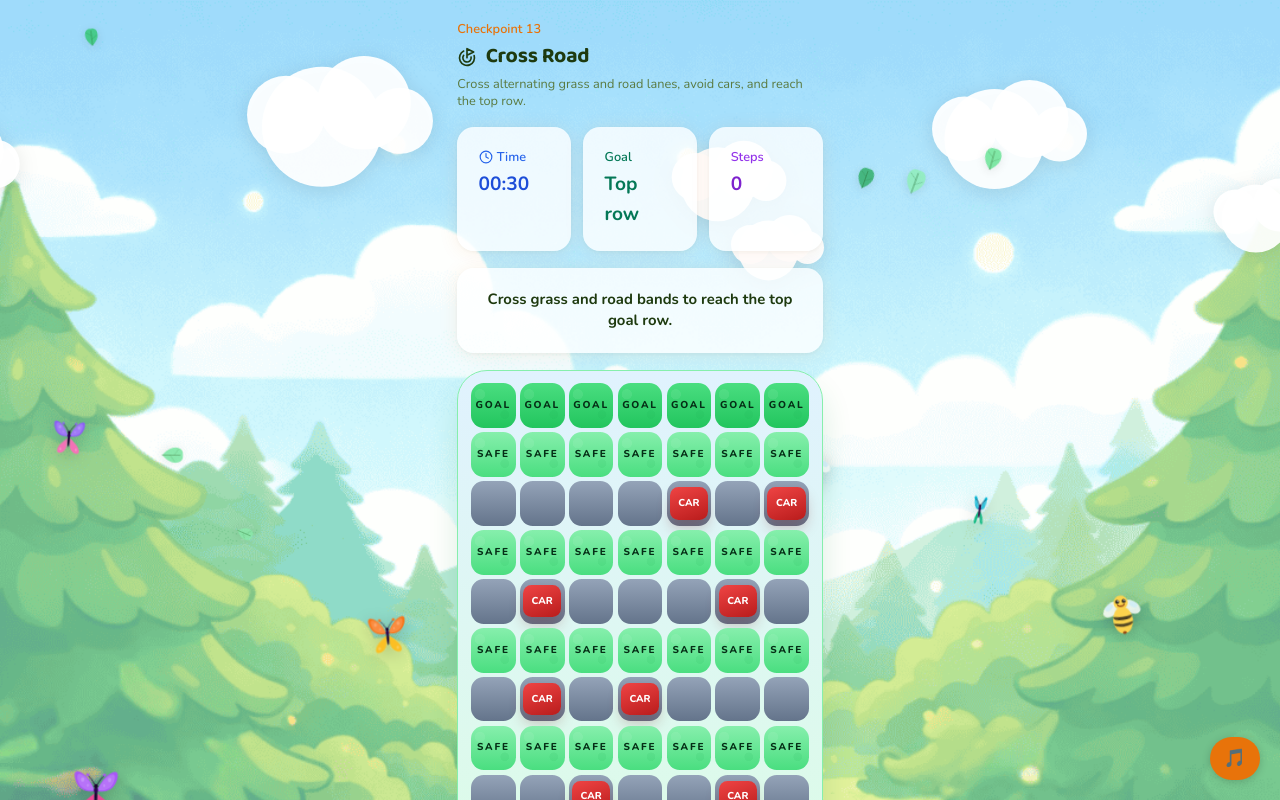
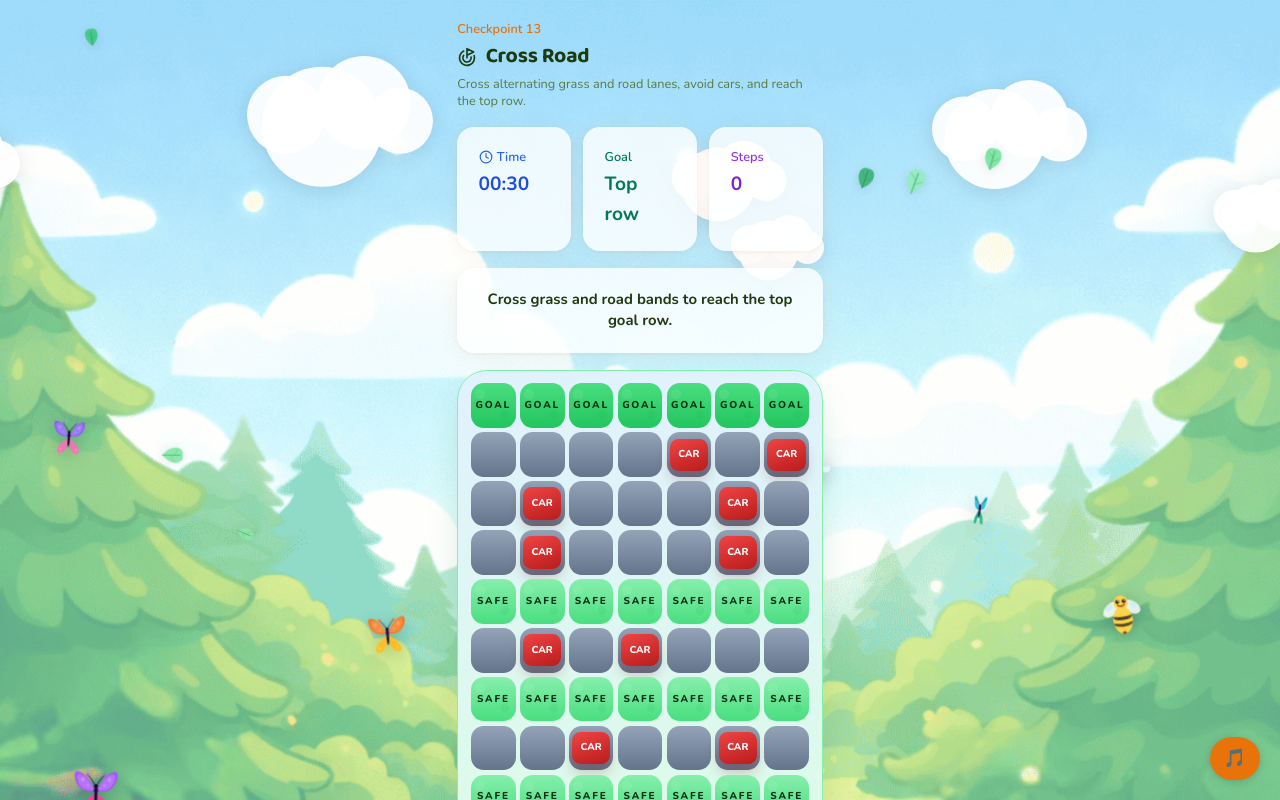
Before and after one commit to trungnguyen1221999/QR-Code-Game, a React (Vite) app in the folder frontend/: page /cross-road-game in a window 1280 px wide. Shown: the top 800 px of the page. Built offline with nearby package versions, Linux system fonts and the light colour scheme.

Commit message:
add 2 roads beside goal of cross road game

```diff
--- a/frontend/src/pages/CrossRoadGame.jsx
+++ b/frontend/src/pages/CrossRoadGame.jsx
@@ -45,9 +45,10 @@ function getInitialPlayer(rows, cols) {
 function getBandType(row, rows) {
   if (row === 0) return 'goal';
   if (row === rows - 1) return 'start';
+  if (row === 1 || row === 2) return 'road';
 
-  const offsetFromGoal = row - 1;
-  return offsetFromGoal % 2 === 0 ? 'safe' : 'road';
+  const offsetFromGoal = row - 3;
+  return offsetFromGoal % 2 === 0 ? 'road' : 'safe';
 }
 
 function buildLanes(rows, cols) {
@@ -57,7 +58,7 @@ function buildLanes(rows, cols) {
       return { row, bandType, direction: 0, cars: [] };
     }
 
-    const roadIndex = Math.floor((row - 2) / 2);
+    const roadIndex = row <= 2 ? row - 1 : 1 + Math.floor((row - 3) / 2);
     const direction = roadIndex % 2 === 0 ? 1 : -1;
     const spacing = 2 + (roadIndex % 2);
     const carCount = Math.max(2, Math.floor(cols / spacing) - 1);
```
